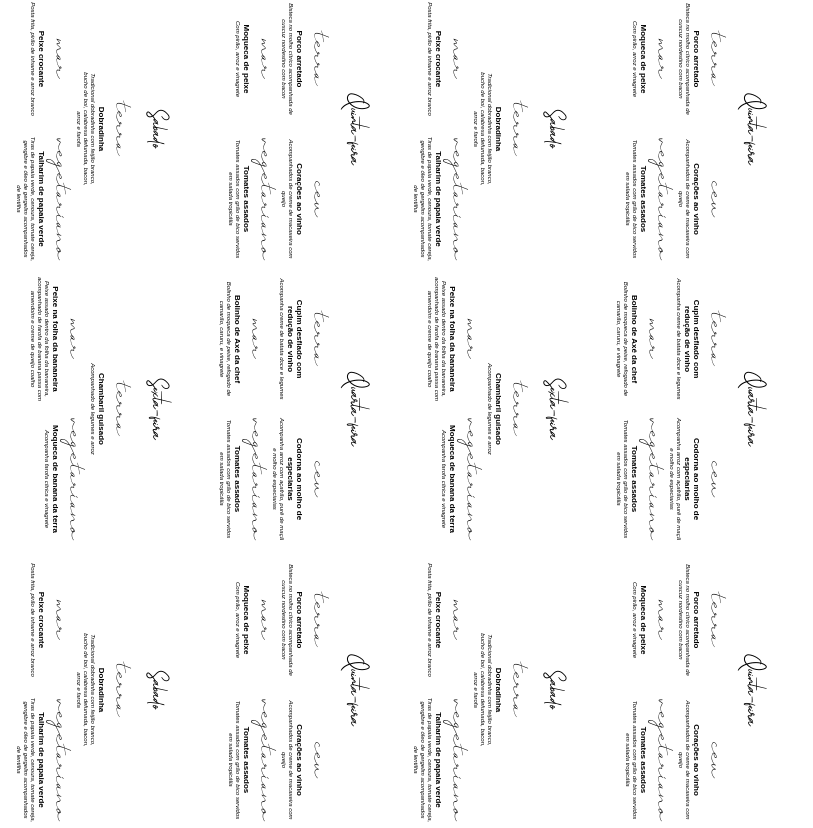
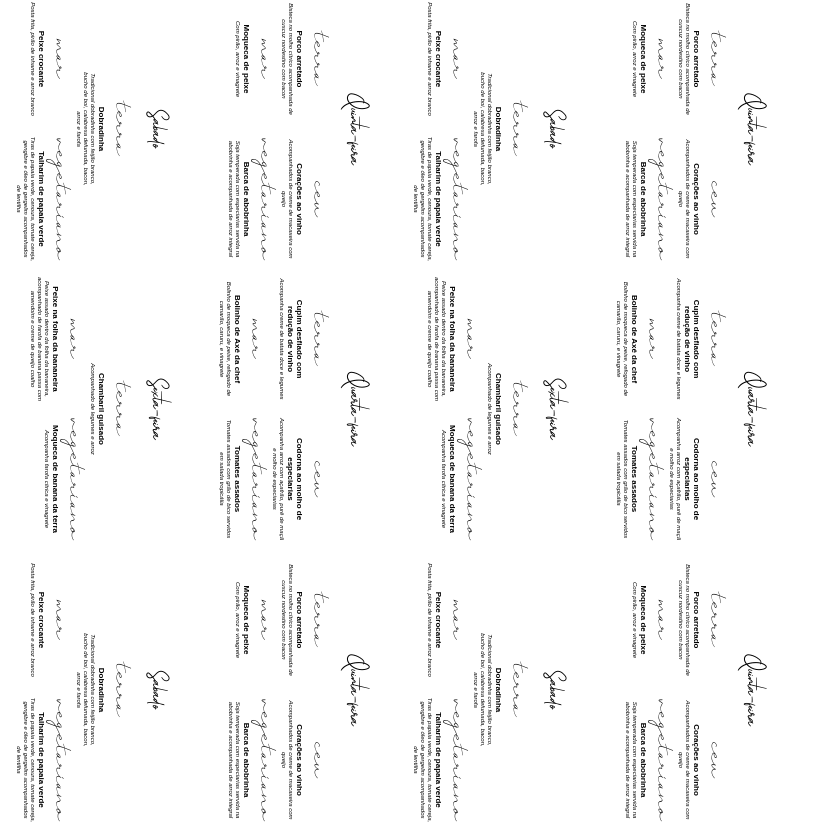
Before and after one commit to pedrohml/pedrohml.github.io, a Jekyll site: the page built from menu-weekly-back-print.html, in a window 1280 px wide. Shown: the part 292-1120 px from the top of the page, without its empty margins (0-813 px from the left). Built offline with Jekyll 4.4.1, drawn with Linux system fonts in a browser that asks for light colours.

Commit message:
Revert "Move tomates assados to thursday temp"
This reverts commit 90f07902abd86cd4c3a668d502a0bec35f102b84.

```diff
--- a/_data/menu-food.yml
+++ b/_data/menu-food.yml
@@ -67,9 +67,9 @@ thursday:
     product-description: Com pirão, arroz e vinagrete
     product-price: 28
   veg:
-    product-title: Tomates assados
-    product-description: Tomates assados com grão de bico servidos em salada tropicália
-    product-price: 24
+    product-title: Barca de abobrinha
+    product-description: Soja temperada com especiarias servida na abobrinha e acompanhada de arroz integral
+    product-price: 25
 friday:
   day-name: Sexta-feira
   earth:
```
